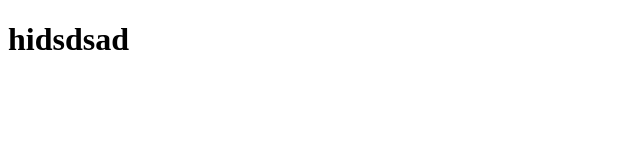
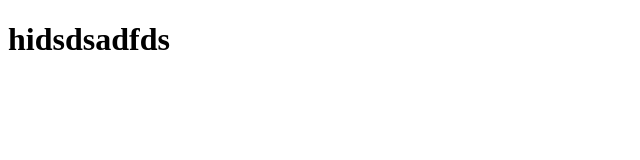
Before and after one commit to ZyadZary/gitproject2, a plain HTML site: page home.html in a window 1280 px wide. Shown: the full height of the page, 0-640 px from the left. Drawn offline with Linux system fonts and the light colour scheme.

Commit message:
Add home.html file with basic structure

```diff
--- a/home.html
+++ b/home.html
@@ -6,6 +6,6 @@
     <title>Document</title>
 </head>
 <body>
-    <h1>hidsdsad</h1>
+    <h1>hidsdsadfds</h1>
 </body>
 </html>
```
